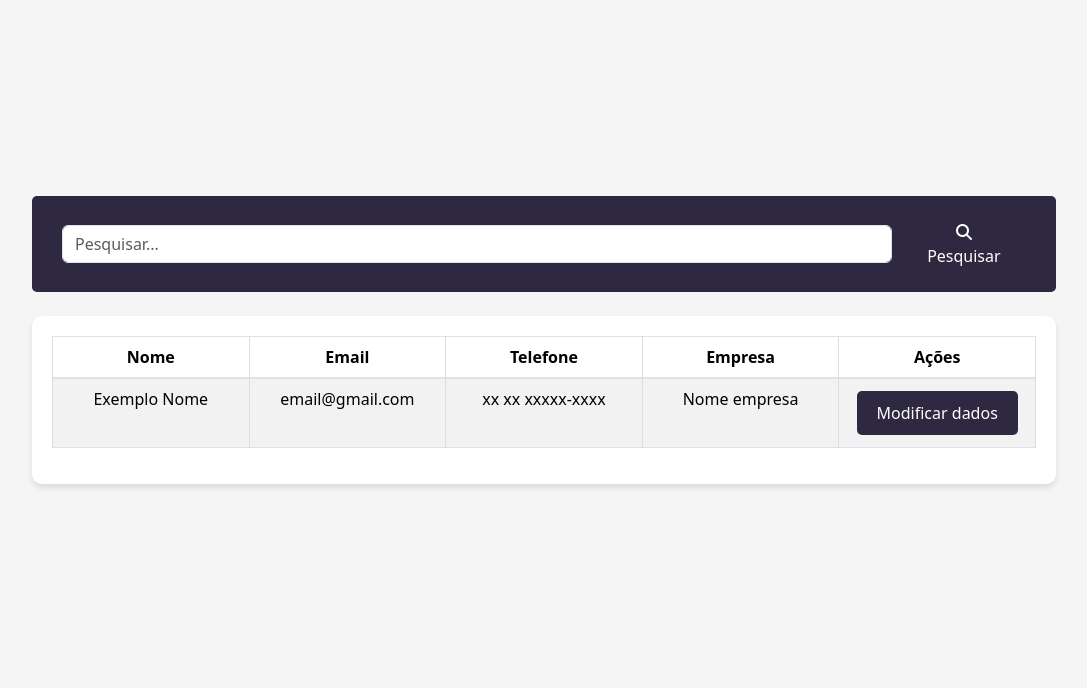
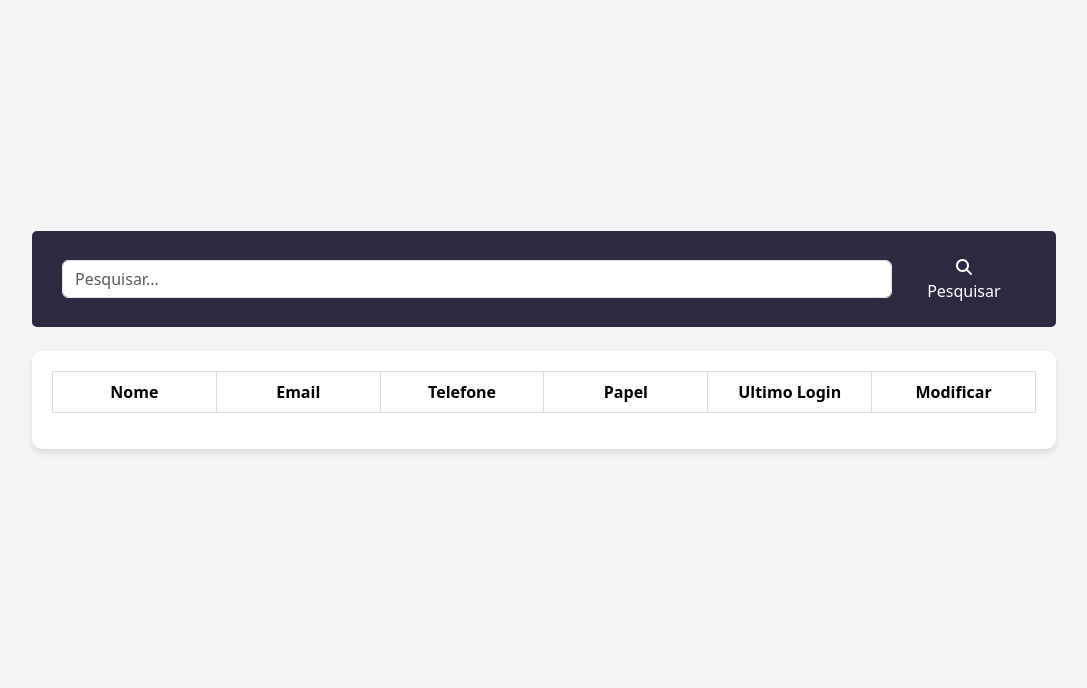
Before and after one commit to Migueljose28/cevolu, a Python web app: template templates/admin.html in a window 1280 px wide. Shown: the part 63-751 px from the top of the page, without its empty margins (96-1183 px from the left). Run offline with Jinja, Linux system fonts and the light colour scheme; the template is opened without the code that fills it, so the values that code supplies are empty.

Commit message:
finalizando as pesquisa, amém. Que dê tudo certo!

```diff
--- a/templates/admin.html
+++ b/templates/admin.html
@@ -85,24 +85,29 @@
         </div>
         <div class="container">
 
-            <table class="table table-striped table-bordered">
+            <table id="minhaTabela" class="table table-striped table-bordered">
                 <thead>
                     <tr>
                         <th>Nome</th>
                         <th>Email</th>
                         <th>Telefone</th>
-                        <th>Empresa</th>
-                        <th>Ações</th>
+                        <th>Papel</th>
+                        <th>Ultimo Login</th>
+                        <th>Modificar</th>
+
+
                     </tr>
                 </thead>
                 <tbody>
-                    <tr>
+                    <tr id="linhaModelo"  class="d-none">
                         <td>Exemplo Nome</td>
                         <td>email@gmail.com</td>
                         <td>xx xx xxxxx-xxxx</td>
                         <td>Nome empresa</td>
+                        <td>Nome empresa</td>
+
                         <td>
-                            <a href="" class="btn btn-table">Modificar dados</a>
+                            <a href="modificar.html" class="btn btn-table">Modificar dados</a>
                         </td>
 
                 </tbody>
```
